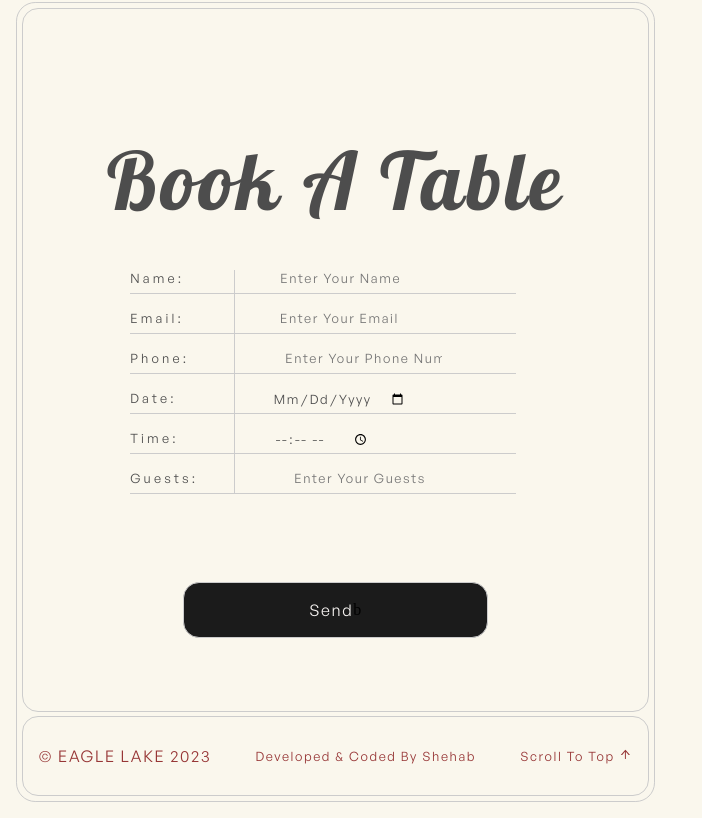
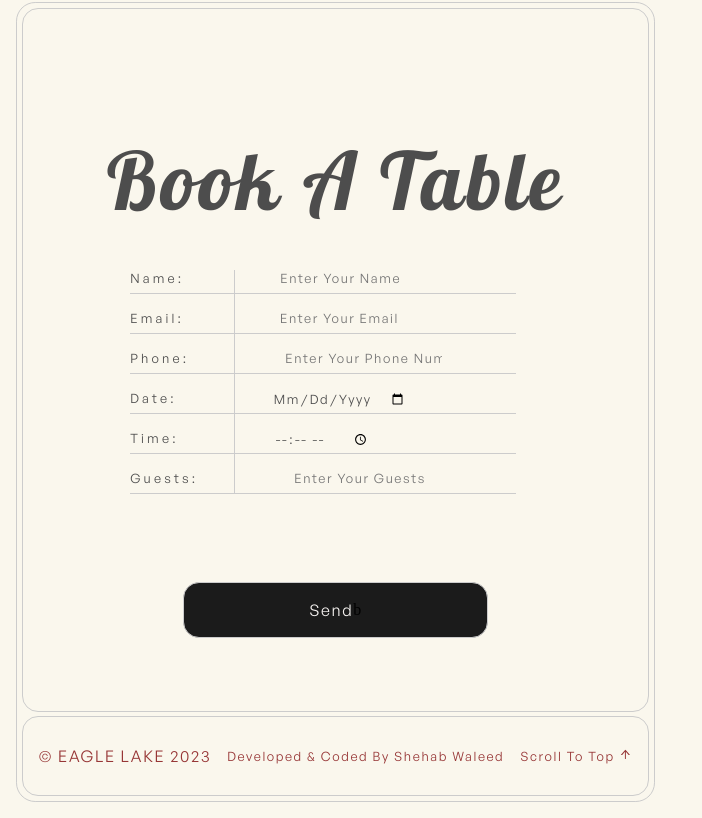
Before and after one commit to shehabwaleedd/eagle-lake, a React (Create React App) app: page / in a window 1280 px wide. Shown: the part 4241-5059 px from the top of the page, without its empty margins (0-702 px from the left). Built offline with nearby package versions, Linux system fonts and the light colour scheme; no server answers.

Commit message:
minor fixes

```diff
--- a/src/App.css
+++ b/src/App.css
@@ -213,10 +213,10 @@ img {
   align-items: center;
 }
 
-/* ========== BREAKPOINTS ========== */
-
-/* For Larger Devices */
-
+::selection {
+  background-color: var(--accent-color);
+  color: var(--container-color);
+}
 
 
 .hiddenn {
--- a/src/pages/contact/leftSideContact/LeftSideContact.jsx
+++ b/src/pages/contact/leftSideContact/LeftSideContact.jsx
@@ -44,7 +44,7 @@ const LeftSideContact = () => {
             </div>
             <div className="contact__footer">
                 <p>© Eagle Lake 2023</p>
-                <span>Developed & Coded by <Link to="https://shehabwaleedd.vercel.app/" target='_blank'>Shehab</Link></span>
+                <span>Developed & Coded by <Link to="https://shehabwaleedd.vercel.app/" target='_blank'>Shehab Waleed</Link></span>
             </div>
         </section>
     )
--- a/src/pages/home/leftSide/reservation/Reservation.jsx
+++ b/src/pages/home/leftSide/reservation/Reservation.jsx
@@ -48,7 +48,7 @@ const Reservation = () => {
             </div>
             <div className="reservation__footer">
                 <p>© Eagle Lake 2023</p>
-                <span>Developed & Coded by <Link to="https://shehabwaleedd.vercel.app/" target='_blank'>Shehab</Link></span>
+                <span>Developed & Coded by <Link to="https://shehabwaleedd.vercel.app/" target='_blank'>Shehab Waleed</Link></span>
                 <span onClick={handleScrollToTop}>Scroll to top <AiOutlineArrowUp /></span>
             </div>
         </section>
```
